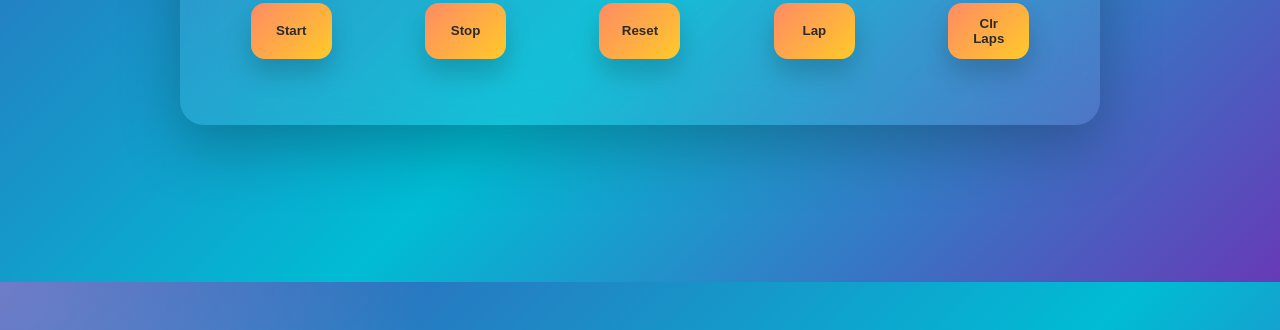
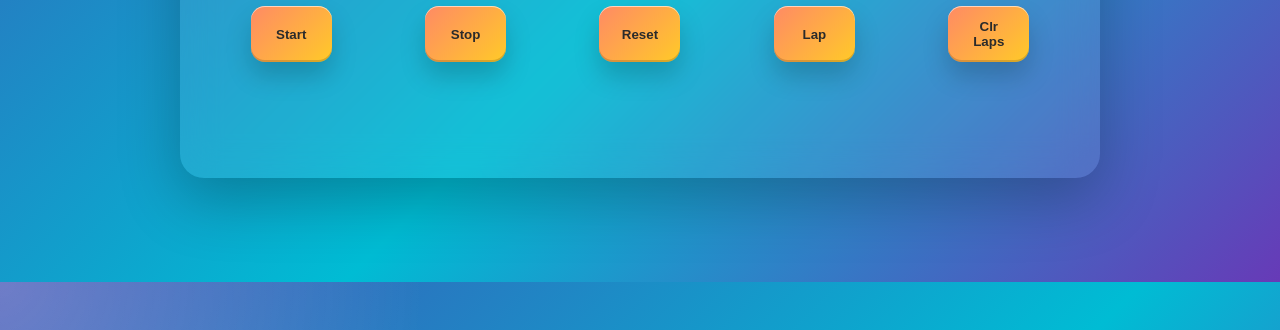
Before and after one commit to Zurajapara/Timer, a plain HTML site: page timer.html in a window 1280 px wide. Shown: the part 518-848 px from the top of the page. Drawn offline with Linux system fonts and the light colour scheme.

Commit message:
Add navigation buttons between pages, beveled button styles, multi-column lap list

```diff
--- a/timer.html
+++ b/timer.html
@@ -91,19 +91,34 @@
             color: #2b2b2b;
             font-weight: 700;
             cursor: pointer;
-            box-shadow: 0 14px 26px rgba(0,0,0,0.18);
+            box-shadow:
+                inset 0 1px 0 rgba(255,255,255,0.6),
+                inset 0 -2px 0 rgba(0,0,0,0.15),
+                0 14px 26px rgba(0,0,0,0.18);
             transition: transform 0.2s ease, box-shadow 0.2s ease;
         }
         .controls button:hover {
             transform: translateY(-2px);
-            box-shadow: 0 18px 30px rgba(0,0,0,0.24);
+            box-shadow:
+                inset 0 1px 0 rgba(255,255,255,0.6),
+                inset 0 -2px 0 rgba(0,0,0,0.15),
+                0 18px 30px rgba(0,0,0,0.24);
+        }
+        .controls button:active {
+            box-shadow:
+                inset 0 2px 3px rgba(0,0,0,0.2),
+                inset 0 -1px 0 rgba(255,255,255,0.3);
+            transform: translateY(0);
         }
         .laps {
             margin-top: 22px;
             padding: 0;
             list-style: none;
             display: grid;
-            gap: 10px;
+            grid-template-rows: repeat(6, auto);
+            grid-auto-flow: column;
+            gap: 10px 20px;
+            justify-content: start;
         }
         .laps li {
             padding: 12px 14px;
@@ -123,6 +138,7 @@
 <body>
     <div class="container">
     <h2>დარჩენილი დროის ტაიმერი</h2>
+    <button onclick="location.href='index.html'" style="margin-bottom:16px;padding:10px 24px;font-size:1.1em;border:none;border-radius:8px;background:#ffca28;color:#2b2b2b;cursor:pointer;font-weight:700">რეალური დროის საათი</button>
     <div>
         <label>Minutes: <input type="number" id="minutes" min="0" max="999" value="0"></label>
         <label>Seconds: <input type="number" id="seconds" min="0" max="59" value="0"></label>
```
Also changed, not shown: index.html (+1 -0 lines).
